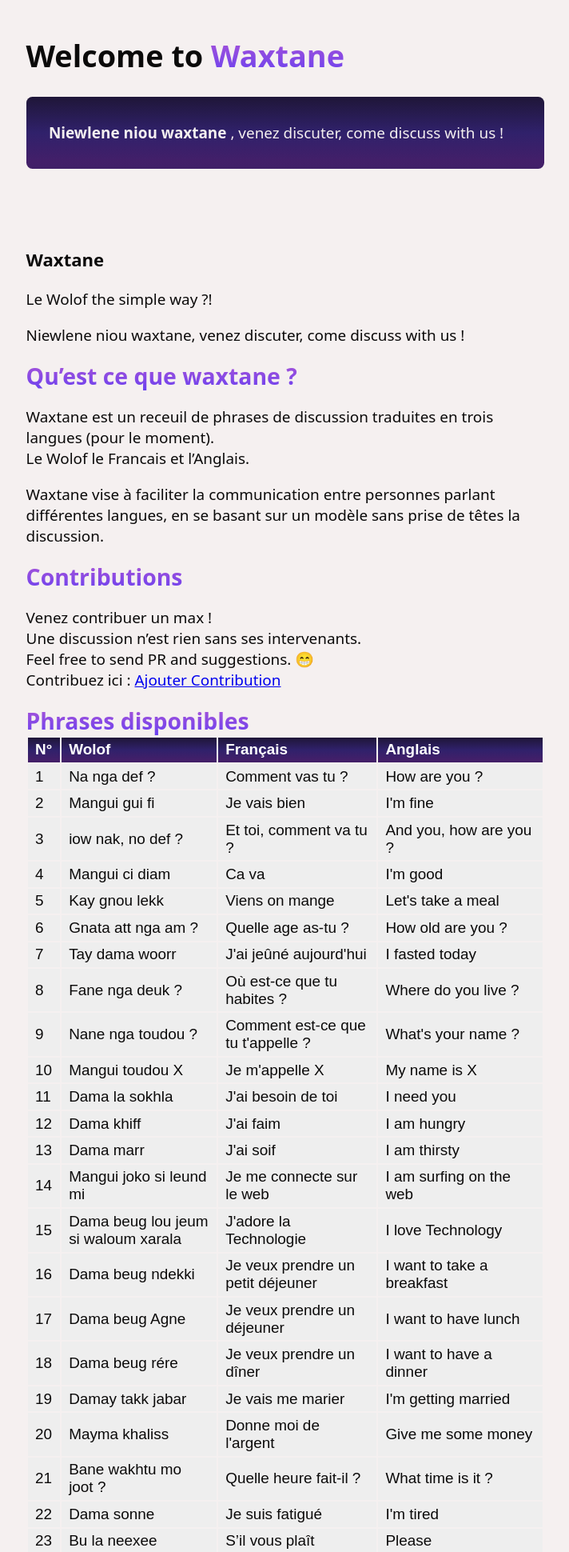
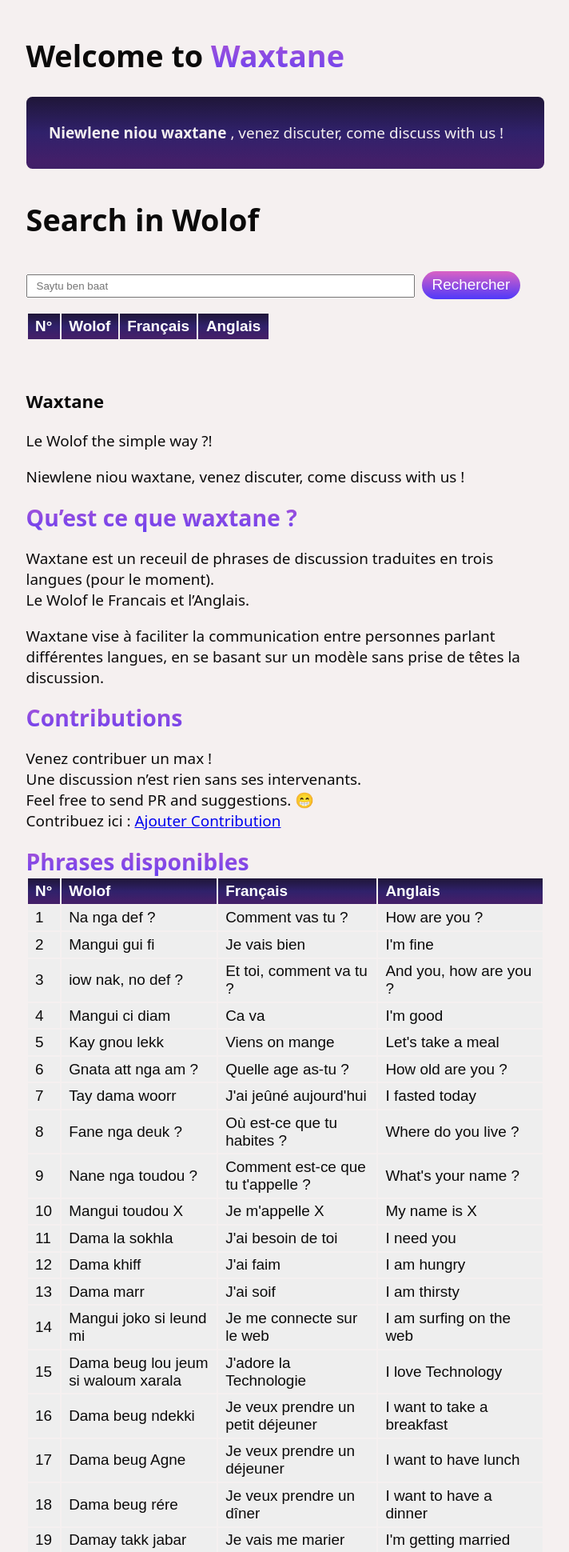
Before and after one commit to MedouneSGB/Waxtane, a Django app: page /home/ in a window 1280 px wide. Shown: the top 1940 px of the page at 80% size, without its empty margins (283-995 px from the left). Run offline with Django 4.2, Linux system fonts and the light colour scheme; data comes from the database, SQL or seed files in the repository; lists and menus that the app fills with data are empty.

Commit message:
ajout de la barre de recherche

```diff
--- a/waxtane/models.py
+++ b/waxtane/models.py
@@ -9,3 +9,6 @@ class Sentence(models.Model):
     sentence_fr = models.TextField()
     #le champ pour la langue anglaise
     sentence_en = models.TextField()
+
+    def __str__(self) -> str:
+        return self.sentence_wolof
--- a/waxtane/static/waxtane/home.css
+++ b/waxtane/static/waxtane/index.css
@@ -129,3 +129,11 @@ th {
 	background-image: var(--night-sky-gradient);
 	color: #fff;
 }
+
+.search-input{
+	outline: none;
+	margin: 18px 0;
+	height: 100%;
+    padding: 5px 11px;
+	width: 75%;
+}
--- a/waxtane/templates/waxtane/index.html
+++ b/waxtane/templates/waxtane/index.html
@@ -6,7 +6,7 @@
     <meta name="viewport" content="width=device-width, initial-scale=1.0">
 
     {% load static %}
-    <link rel="stylesheet" type="text/css" href="{% static 'waxtane/home.css' %}" />
+    <link rel="stylesheet" type="text/css" href="{% static 'waxtane/index.css' %}" />
     <title>Document</title>
 </head>
 <body>
@@ -19,6 +19,32 @@
             <strong>Niewlene niou waxtane</strong>
             , venez discuter, come discuss with us !
         </p>
+
+        <h1>Search in Wolof</h1>
+        <form class="search">
+            <input class="search-input" type="search" placeholder="Saytu ben baat" aria-label="Search" name="q">
+            <button type="submit">Rechercher</button>
+        </form>
+            <table>
+                <thead>
+                    <tr>
+                        <th>N°</th>
+                        <th>Wolof</th>
+                        <th>Français</th>
+                        <th>Anglais</th>
+                    </tr>
+                </thead>
+                <tbody>
+                    {% for sentence in sentences %}
+                    <tr>
+                        <td>{{sentence.id}}</td>
+                        <td>{{sentence.sentence_wolof}}</td>
+                        <td>{{sentence.sentence_fr}}</td>
+                        <td>{{sentence.sentence_en}}</td>
+                    </tr>
+                    {% endfor %}
+                </tbody>
+            </table>
     </header>
 
     <main>
--- a/waxtane/views.py
+++ b/waxtane/views.py
@@ -1,14 +1,24 @@
 from django.shortcuts import render, redirect
 from .models import Sentence
 from .form import SentenceForm
+from django.http import HttpResponse
 import sqlite3
 import pandas as pd
+from django.db.models import Q
 
 # Create your views here.
 def view_index(request):
+    sentences = ""
+
+    if 'q' in request.GET:
+        q = request.GET['q']
+        # data = Data.objects.filter(last_name__icontains=q)
+        multiple_q = Q(Q(sentence_wolof__icontains=q) | Q(sentence_fr__icontains=q) | Q(sentence_en__icontains=q))
+        sentences = Sentence.objects.filter(multiple_q)
+
     data = Sentence.objects.all()
 
-    return render(request, 'waxtane/index.html', {"data": data})
+    return render(request, 'waxtane/index.html', {"data": data, "sentences": sentences})
 
 def view_form(request):
     forms = SentenceForm(request.POST)
```
